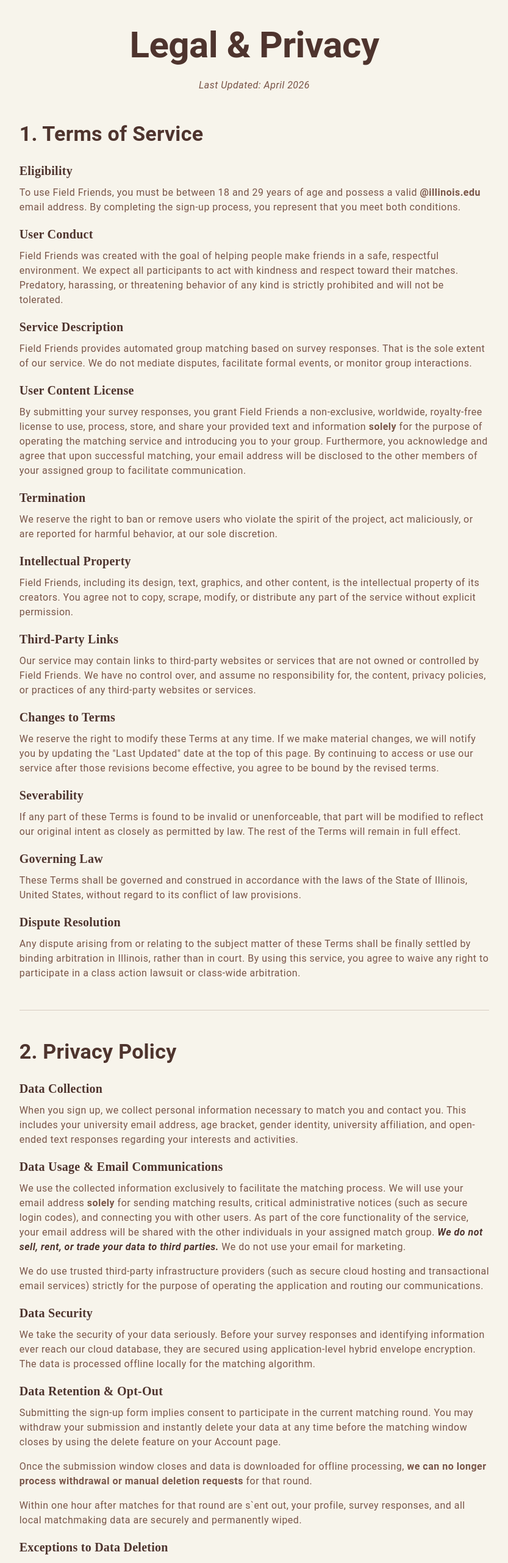
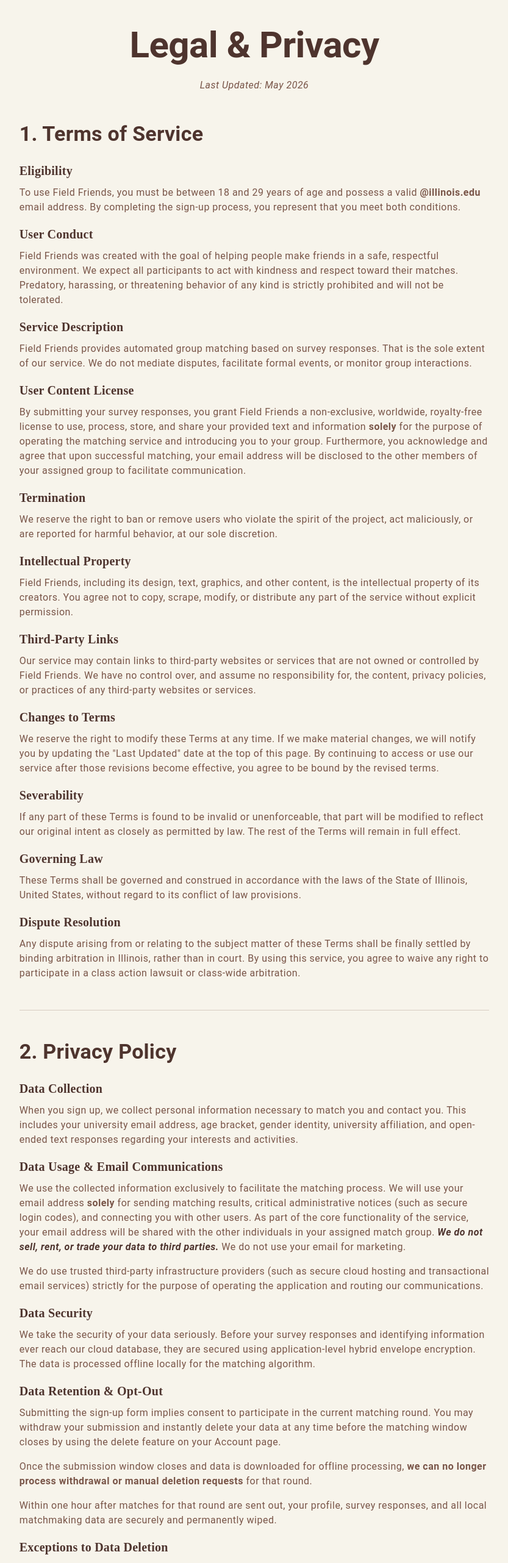
Before and after one commit to FieldFriends/field-friends-web, a Vue app: page /legal in a window 1280 px wide. Shown: the part 100-2663 px from the top of the page at 61% size, without its empty margins (223-1056 px from the left). Built offline with nearby package versions, Linux system fonts and the light colour scheme; no server answers; a small style sheet from the web is missing.

Commit message:
Fix typo on legal page

```diff
--- a/src/pages/Legal.vue
+++ b/src/pages/Legal.vue
@@ -8,7 +8,7 @@
           </h1>
 
       <p class="text-body-1 text-secondary mb-12 page-text text-center font-italic">
-        Last Updated: April 2026
+        Last Updated: May 2026
       </p>
 
       <section class="mb-12" aria-labelledby="tos-heading">
@@ -132,7 +132,7 @@
           Once the submission window closes and data is downloaded for offline processing, <strong>we can no longer process withdrawal or manual deletion requests</strong> for that round.
         </p>
         <p class="text-body-1 text-secondary mb-4 page-text">
-          Within one hour after matches for that round are s`ent out, your profile, survey responses, and all local matchmaking data are securely and permanently wiped.
+          Within one hour after matches for that round are sent out, your profile, survey responses, and all local matchmaking data are securely and permanently wiped.
         </p>
 
         <h3 class="text-h6 font-weight-bold mb-2 text-primary font-playfair">
```
